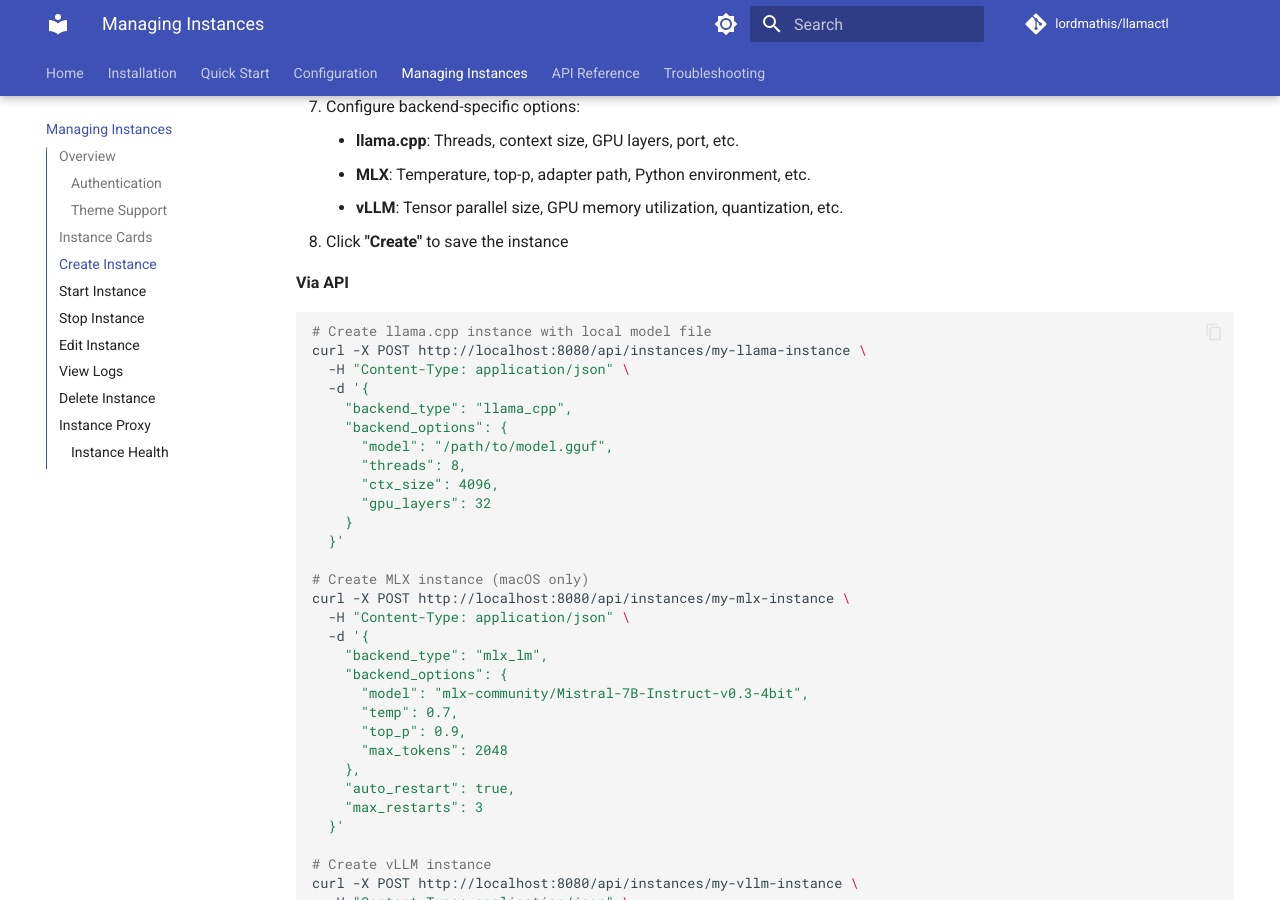
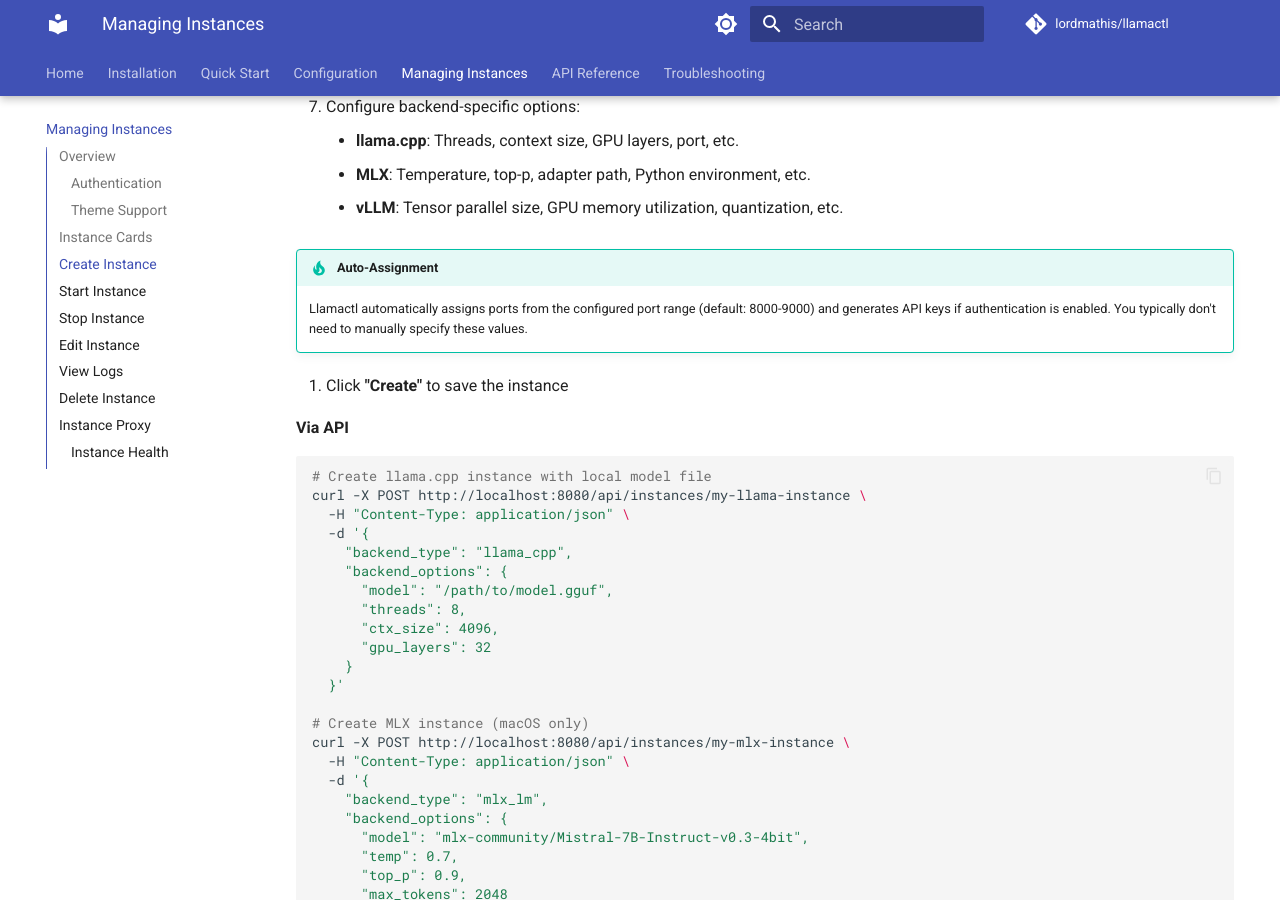
Before and after one commit to lordmathis/llamactl, an MkDocs documentation site: the page built from docs/managing-instances.md, in a window 1280 px wide and 900 px high, scrolled down 2823 px. Built offline with MkDocs 1.6.1 and Material for MkDocs 9.7.7, drawn with Linux system fonts in a browser that asks for light colours; comment, search, counter and statistics services are not loaded; the version menu is left out.

Commit message:
Clarify port and api key assignments

```diff
--- a/docs/managing-instances.md
+++ b/docs/managing-instances.md
@@ -59,6 +59,10 @@ Each instance is displayed as a card showing:
     - **llama.cpp**: Threads, context size, GPU layers, port, etc.
     - **MLX**: Temperature, top-p, adapter path, Python environment, etc.
     - **vLLM**: Tensor parallel size, GPU memory utilization, quantization, etc.
+
+!!! tip "Auto-Assignment"
+    Llamactl automatically assigns ports from the configured port range (default: 8000-9000) and generates API keys if authentication is enabled. You typically don't need to manually specify these values.
+
 8. Click **"Create"** to save the instance
 
 **Via API**
```
Also changed, not shown: README.md (+1 -1 lines), docs/quick-start.md (+3 -0 lines).
